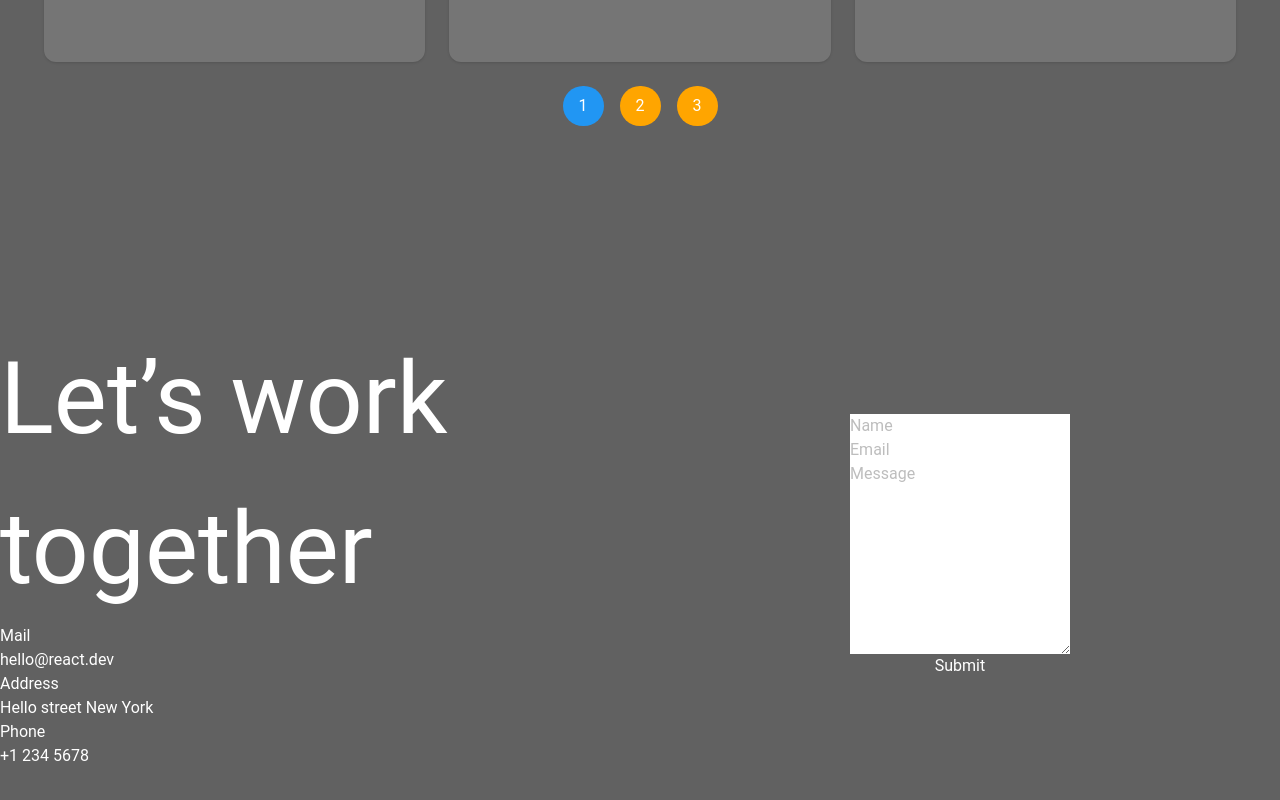
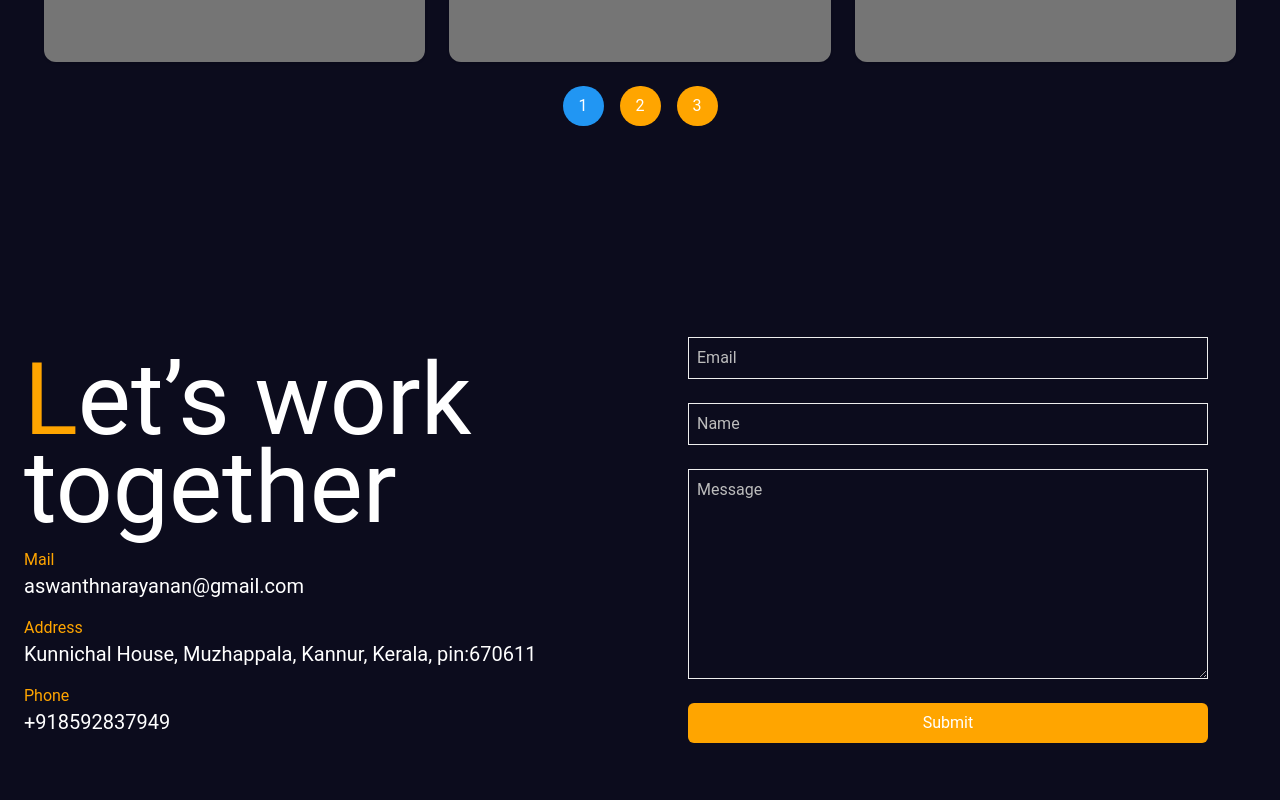
Before and after one commit to aswanthnarayan/Portfolio, a React (Vite) app: page / in a window 1280 px wide. Shown: the part 2606-3406 px from the top of the page. Built offline with nearby package versions, Linux system fonts and the light colour scheme.

Commit message:
completed basic structure of PORTFOLIO

```diff
--- a/src/App.jsx
+++ b/src/App.jsx
@@ -31,8 +31,8 @@ function App() {
   }, []);
 
   return (
-    // bg-[#0c0c1D]
-    <div className="bg-gray-700">
+    //
+    <div className="bg-[#0c0c1D]">
       <ParticleBg/>
       <div className="max-w-screen relative z-1 text-white flex flex-col">
         <AOSWrapper>
--- a/src/components/MobileDrawer.jsx
+++ b/src/components/MobileDrawer.jsx
@@ -18,6 +18,14 @@ export function MobileDrawer() {
   const openDrawerRight = () => setOpenRight(true);
   const closeDrawerRight = () => setOpenRight(false);
 
+
+
+  const scrollToSection = (sectionId) => {
+    const section = document.getElementById(sectionId);
+    if (section) {
+      section.scrollIntoView({ behavior: "smooth" });
+    }
+  };
 
 
   return (
@@ -50,12 +58,12 @@ export function MobileDrawer() {
           </IconButton>
         </div>
     <div className="flex flex-col items-center justify-center text-black gap-12">
-      <div className="flex flex-col items-center justify-center gap-8 ">
-        <a href="#">Home</a>
-        <a href="#">About</a>
-        <a href="#">Projects</a>
-        <a href="#">Contact</a>
-      </div>
+      <ul className="flex flex-col items-center justify-center gap-8 ">
+      <li onClick={() => scrollToSection("home")}>Home</li>
+        <li onClick={() => scrollToSection("about")}>About</li>
+        <li onClick={() => scrollToSection("projects")}>Projects</li>
+        <li onClick={() => scrollToSection("contact")}>Contact</li>
+      </ul>
       <div className="flex gap-2">
         <img className="w-4 " src={github} alt="logo" />
         <img className="w-4 " src={linkedin} alt="logo" />
--- a/src/pages/AboutPage.jsx
+++ b/src/pages/AboutPage.jsx
@@ -111,7 +111,7 @@ const AboutPage = () => {
            data-aos ="fade-left"
            data-aos-delay = "600"
            data-aos-duration = "700"
-           className="text-base lg:text-xl">
+           className="text-base lg:text-xl break-words">
             I am a Self-taught web developer with a passion for creating
             interactive and responsive web applications. I have experience
             working with JavaScript, React, Redux, Node.js, Express, Next.js,
--- a/src/pages/ContactPage.jsx
+++ b/src/pages/ContactPage.jsx
@@ -2,30 +2,56 @@ import React from "react";
 
 function ContactPage() {
   return (
-    <div id="contact" className="h-screen flex items-center ">
-      <div className="w-1/2 flex flex-col items-center">
-        <div className="w">
-          <h1 className="text-[100px]">Let’s work together</h1>
+    <div id="contact" className="h-auto flex flex-col p-5 w-full md:p-6 md:h-screen md:flex-row md:items-center ">
+      <div className="my-5 md:w-1/2 md:my-0">
+        <div className="flex flex-col gap-4 ">
+          <h1 className="first-letter:text-[#FFA500] text-[70px] leading-[70px] lg:text-[100px] lg:leading-[88px]" >
+            Let’s work together
+          </h1>
           <div>
-          <h2>Mail</h2>
-          <span>hello@react.dev</span>
+            <h2 className="text-[#FFA500]">Mail</h2>
+            <span className="text-xl break-words">
+              aswanthnarayanan@gmail.com
+            </span>
           </div>
           <div>
-          <h2>Address</h2>
-          <span>Hello street New York</span>
+            <h2 className="text-[#FFA500]">Address</h2>
+            <p className="text-xl line-clamp-3 break-words">
+              Kunnichal House, Muzhappala, Kannur, Kerala, pin:670611
+            </p>
           </div>
-         <div>
-         <h2>Phone</h2>
-          <span>+1 234 5678</span>
-         </div>
+          <div>
+            <h2 className="text-[#FFA500]">Phone</h2>
+            <span className=" text-xl break-words">+918592837949</span>
+          </div>
         </div>
       </div>
-      <div className="w-1/2 flex flex-col items-center">
-        <form className="flex flex-col">
-          <input type="text" required placeholder="Name" name="name" />
-          <input type="email" required placeholder="Email" name="email" />
-          <textarea rows={8} placeholder="Message" name="message" />
-          <button>Submit</button>
+
+      <div className="md:w-1/2 px-0 md:px-5 lg:px-12">
+        {/* flex flex-col w-full */}
+        <form className="flex flex-col gap-3 md:gap-6">
+          {/* flex flex-col gap-3  */}
+          <input
+            className="bg-transparent border p-2 "
+            type="email"
+            required
+            placeholder="Email"
+            name="email"
+          />
+          <input
+            className="bg-transparent border p-2 "
+            type="text"
+            required
+            placeholder="Name"
+            name="name"
+          />
+          <textarea
+            className="bg-transparent border p-2  "
+            rows={8}
+            placeholder="Message"
+            name="message"
+          />
+          <button className="bg-[#FFA500] mb-3 py-2 rounded-md ">Submit</button>
         </form>
       </div>
     </div>
```
